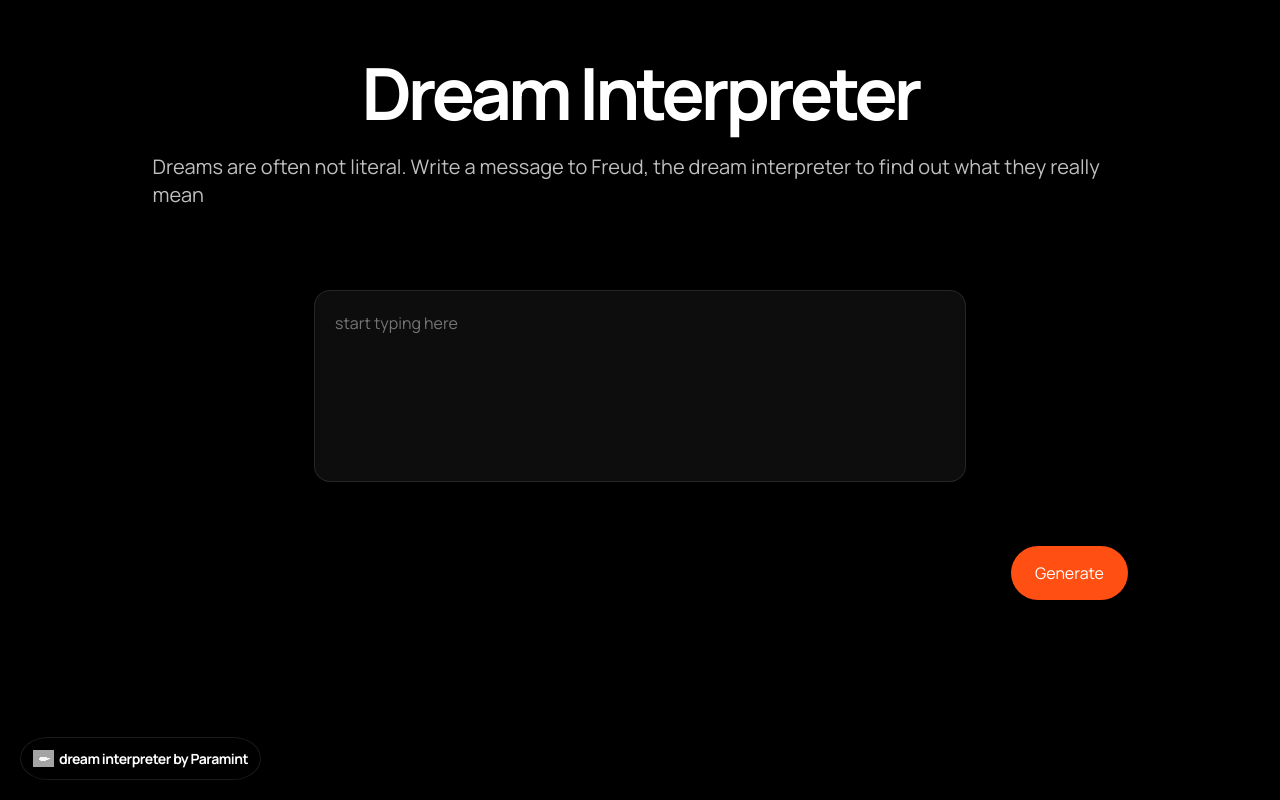
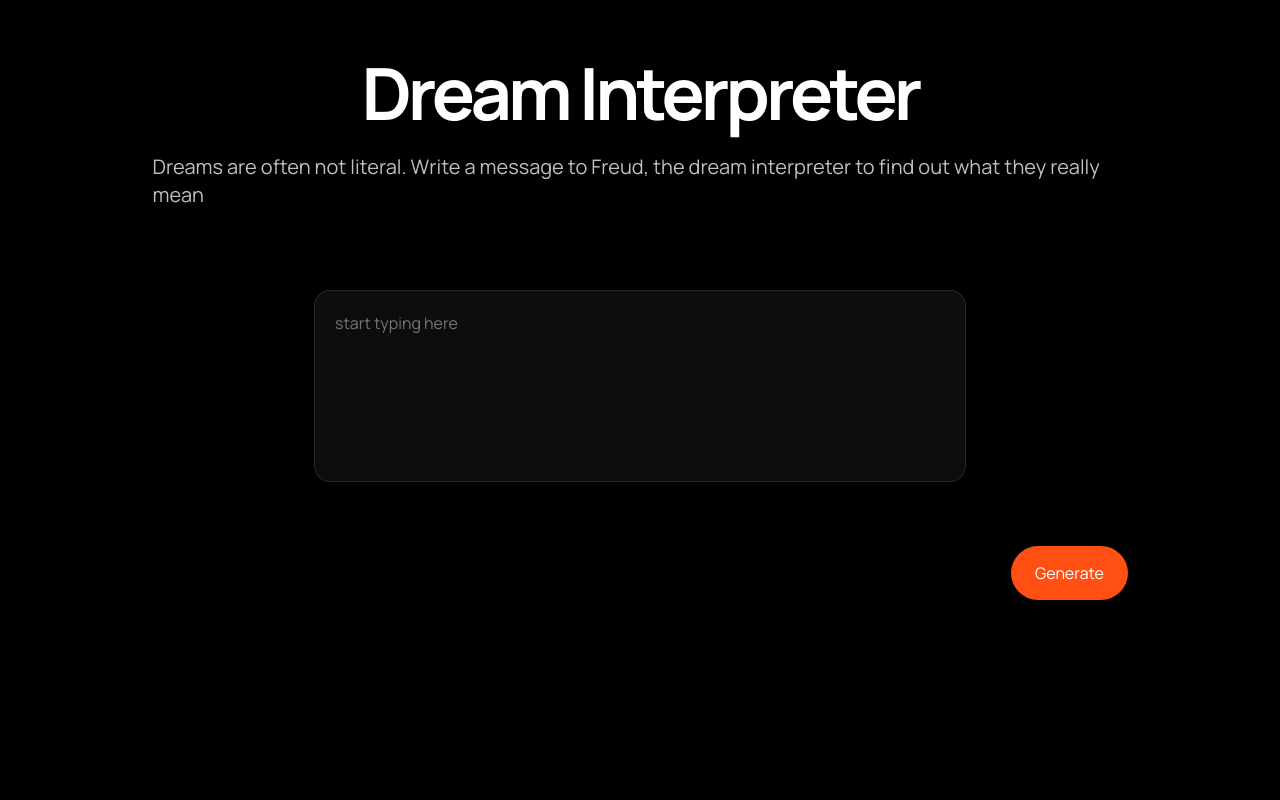
Before and after one commit to samuelopra/dream-interpreter, a Next.js app: page / in a window 1280 px wide. Built offline with nearby package versions, Linux system fonts and the light colour scheme.

Commit message:
temporarily comment out badge

```diff
--- a/pages/index.js
+++ b/pages/index.js
@@ -87,14 +87,14 @@
           </div>
         )}
       </div>
-      <div className='badge-container grow'>
+      {/* <div className='badge-container grow'>
         <a href='https://paramint.digital' target='_blank' rel='noreferrer'>
           <div className='badge'>
             <Image src={paramintLogo} alt='paramint logo' />
             <p>dream interpreter by Paramint</p>
           </div>
         </a>
-      </div>
+      </div> */}
     </div>
   );
 };
```
